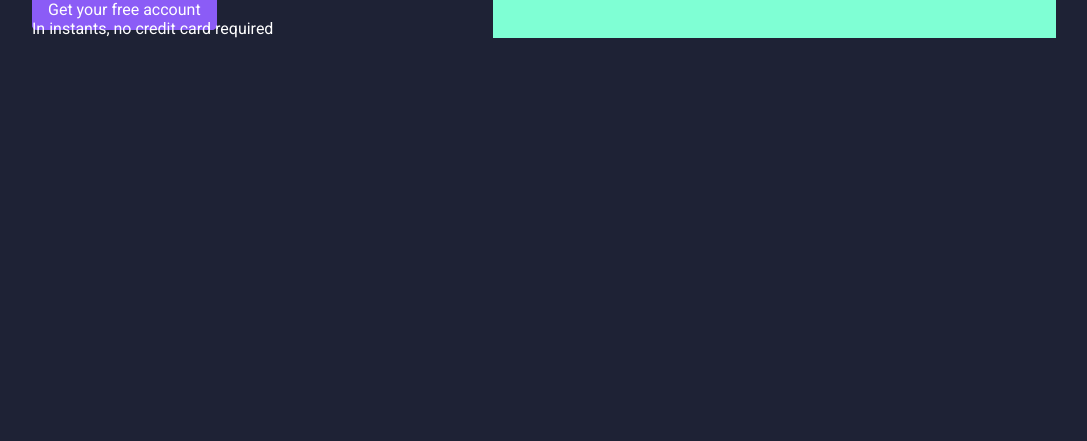
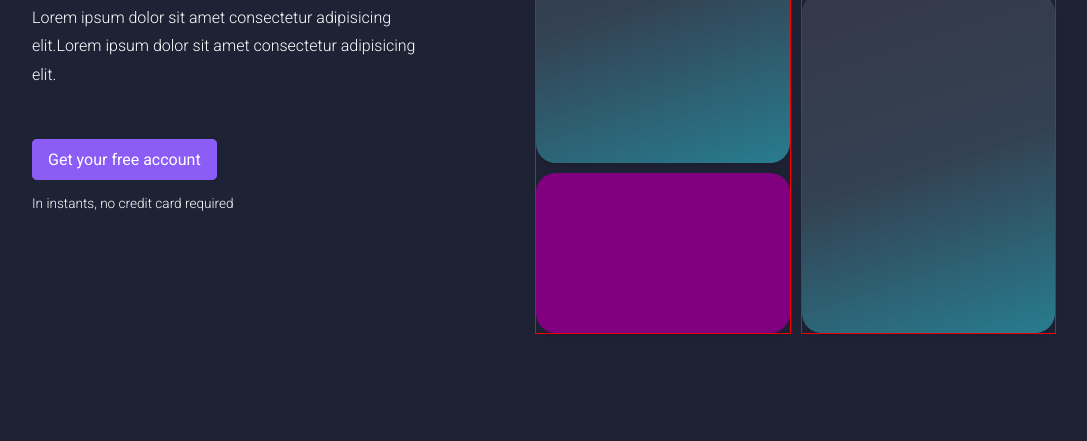
Before and after one commit to diegoc85/1ESPX-2024-Front-End, a plain HTML site: page projeto_simples/index.html in a window 1280 px wide. Shown: the part 359-800 px from the top of the page, without its empty margins (96-1183 px from the left). Drawn offline with Linux system fonts and the light colour scheme.

Commit message:
finalização do projeto

```diff
--- a/projeto_simples/index.html
+++ b/projeto_simples/index.html
@@ -48,7 +48,7 @@
                     <h2>Save more than you can spend in a year</h2>
                     <h1>Regain control of your business all in one place</h1>
                     <p>
-                        Lorem ipsum dolor sit amet consectetur adipisicing elit. Eligendi cumque sed temporibus laborum accusamus quisquam harum minima repellendus ad velit dolore mollitia ducimus totam delectus obcaecati tempora doloremque, sequi sunt.
+                        Lorem ipsum dolor sit amet consectetur adipisicing elit.Lorem ipsum dolor sit amet consectetur adipisicing elit.
                     </p>
                     <a href="" class="btn">Get your free account</a>
                     <p class="mini-message">In instants, no credit card required</p>
--- a/projeto_simples/style.css
+++ b/projeto_simples/style.css
@@ -66,11 +66,12 @@ nav img{
     padding-top: 5rem;
     display: flex;
     justify-content: space-between;
+    flex-wrap: wrap;
 }
 
 .banner-header .direita{
     width: 55%;
-    background-color: aquamarine;
+
 }
 
 .banner-header .esquerda{
@@ -84,3 +85,53 @@ nav img{
     color: #8b5cf6;
     letter-spacing: 2px;
 }
+.banner-header h1{
+    margin-top: 20px;
+    font-size: 2.4rem;
+}
+.banner-header p{
+    margin: 20px 0 60px 0;
+    font-weight: 300;
+    line-height: 1.8rem;
+    font-size: 1rem;
+}
+
+.banner-header .mini-message{
+    font-size: 0.85rem;
+}
+.dashboard{
+    display: flex;
+    justify-content: flex-end;
+    gap:10px;
+}
+.group-blocks{
+    width: 45%;
+    max-width: 270px;
+    min-width: 250px;
+    border: 1px solid red;
+}
+
+.block{
+    background-color: #444;
+    padding: 20px;
+    border-radius: 20px;
+    box-shadow: 0px 4px 8px rgba(0, 0,0, 0.1);
+    margin-top: 10px;
+}
+.block-a{
+    height: 300px;
+    background: rgb(53,56,73) ;
+    background: linear-gradient(162deg,rgba(53,56,73,1) 0%, rgba(51,65,82,1) 50%, rgba(40,124,143,1) 100%);
+}
+.block-b{
+    height: 120px;
+    background: purple ;
+}
+@media screen and(max-width:768px){
+    .banner-header .direita{
+        width: 100%;
+    }
+    nav ul{
+        display: none;
+    }
+}
```
